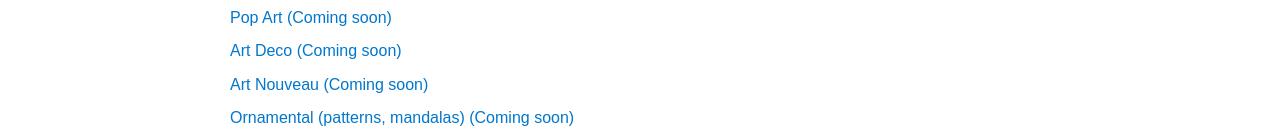
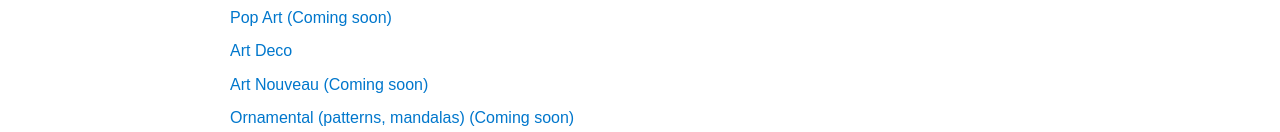
Before and after one commit to ShoutingLime/vector-school, a plain HTML site: page index.html in a window 1280 px wide. Shown: the part 606-738 px from the top of the page. Drawn offline with Linux system fonts and the light colour scheme.

Commit message:
Fix index.html

```diff
--- a/index.html
+++ b/index.html
@@ -58,7 +58,7 @@
       <li>Decorative</li>
         <ul>
           <li><a href="https://shoutinglime.github.io/vector-school/styles/pop-art.html">Pop Art (Coming soon)</a></li>
-          <li><a href="https://shoutinglime.github.io/vector-school/styles/art-deco.html">Art Deco (Coming soon)</a></li>
+          <li><a href="https://shoutinglime.github.io/vector-school/styles/art-deco.html">Art Deco</a></li>
           <li><a href="https://shoutinglime.github.io/vector-school/styles/art-nouveau.html">Art Nouveau (Coming soon)</a></li>
           <li><a href="https://shoutinglime.github.io/vector-school/styles/ornamental.html">Ornamental (patterns, mandalas) (Coming soon)</a></li>
           <li><a href="https://shoutinglime.github.io/vector-school/styles/gothic.html">Gothic style (Coming soon)</a></li>
```
